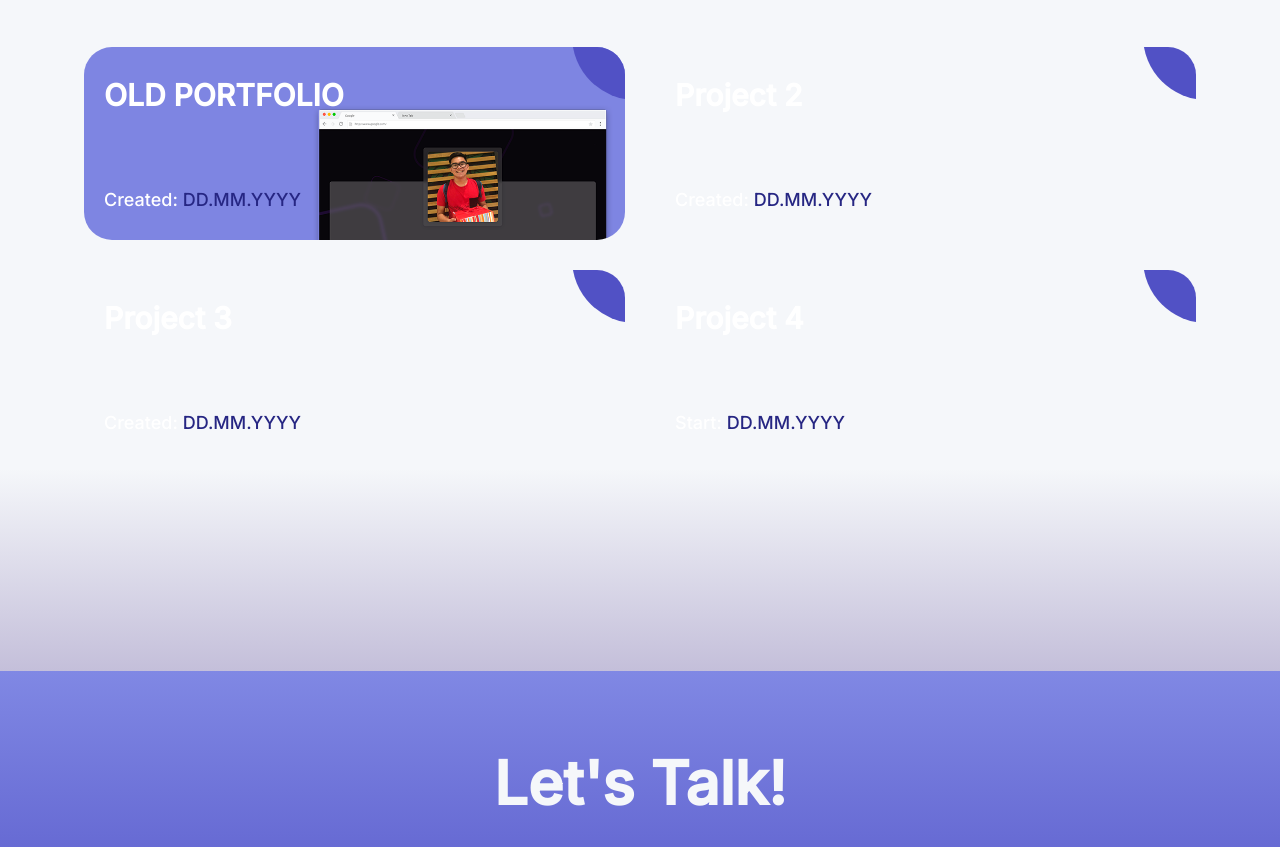
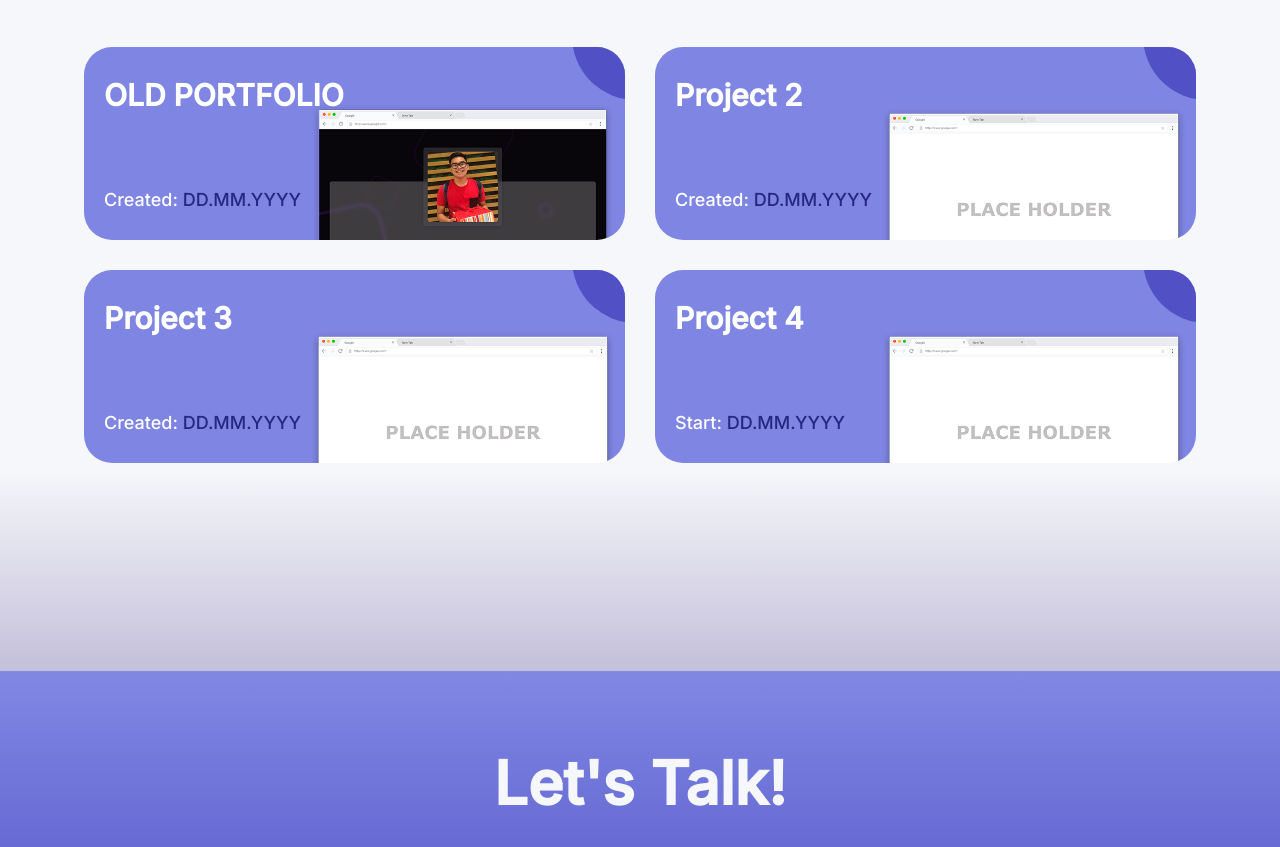
Before and after one commit to TadWeird/Portfolio_SoftDev, a plain HTML site: page index.html in a window 1280 px wide. Shown: the part 2640-3487 px from the top of the page. Drawn offline with Linux system fonts and the light colour scheme; the site is published under a folder, as on GitHub Pages, so addresses that start at the root find nothing.

Commit message:
Fixed url() call-out

```diff
--- a/style.css
+++ b/style.css
@@ -623,24 +623,24 @@ c:where(:hover, :focus-visible)
 }
 .ag-courses_item:nth-child(2n-1)
 {
-  background-image:     url("assets/images/Browser_1-1.png");
+  background-image:     url("./assets/images/Browser_1-1.png");
   background-size: cover;
 }
 .ag-courses_item:nth-child(2n)
 {
-  background-image:     url("/assets/images/Browser_PH.png");
+  background-image:     url("./assets/images/Browser_PH.png");
   background-size: cover;
 }
 
 .ag-courses_item:nth-child(3n)
 {
-  background-image: url("/assets/images/Browser_PH.png");
+  background-image: url("./assets/images/Browser_PH.png");
   background-size: cover;
 }
 
 .ag-courses_item:nth-child(4n)
 {
-  background-image: url("/assets/images/Browser_PH.png");
+  background-image: url("./assets/images/Browser_PH.png");
   background-size: cover;
 }
 /* .ag-courses_item:nth-child(2n) .ag-courses-item_bg {
```
